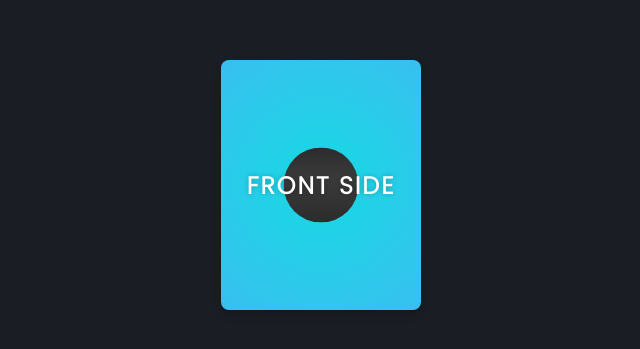
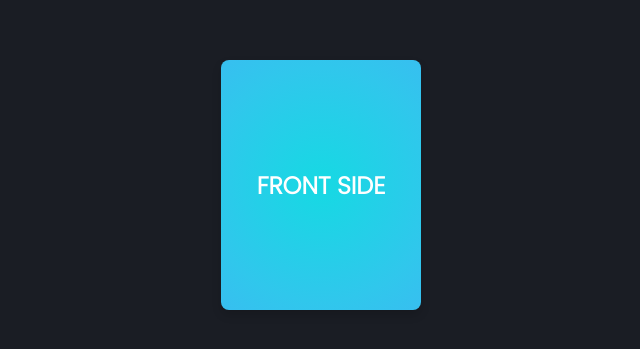
Before and after one commit to bytesoftheweb/Reels, a plain HTML site: page Cards/04/index.html in a window 1280 px wide. Shown: the part 215-564 px from the top of the page, without its empty margins (319-959 px from the left). Drawn offline with Linux system fonts and the light colour scheme.

Commit message:
Add files via upload

```diff
--- a/Cards/04/styles.css
+++ b/Cards/04/styles.css
@@ -17,6 +17,7 @@ body {
 body {
 	font-family: 'Poppins', sans-serif;
 	background-color: #1a1d24;
+	color: #fff;
 	display: grid;
 	place-content: center;
 }
@@ -26,61 +27,35 @@ body {
 	height: 250px;
 	perspective: 800px;
 }
-
-.card__title {
-	text-align: center;
-	text-shadow: 0 0 5px rgba(0, 0, 0, 0.25);
-	letter-spacing: 2px;
-}
-
 .card__inner {
 	position: relative;
 	height: 100%;
 	transform-style: preserve-3d;
 	transition: transform 0.5s;
 }
-
 .card:hover .card__inner {
 	transform: rotateY(180deg);
 }
-
 .card__body {
 	position: absolute;
 	inset: 0;
-	color: #fff;
 	display: grid;
 	place-items: center;
 	backface-visibility: hidden;
 	border-radius: 8px;
-	box-shadow: 0 5px 10px rgba(0, 0, 0, 0.15);
-	isolation: isolate;
+	box-shadow: 0 5px 10px
+		rgba(0, 0, 0, 0.15);
 }
-
 .card__body--front {
 	background-image: radial-gradient(
 		circle 248px at center,
-		#16d9e3 0%,
-		#30c7ec 47%,
+		#16d9e3 0%,#30c7ec 47%,
 		#46aef7 100%
 	);
 }
-
 .card__body--back {
-	background-image: linear-gradient(-20deg, #fc6076 0%, #ff9a44 100%);
+	background-image: linear-gradient(
+		-20deg, #fc6076 0%,
+		 #ff9a44 100%);
 	transform: rotateY(180deg);
 }
-
-
-.card__body::after{
-	content: "";
-	position: absolute;
-	top: 50%;
-	left: 50%;
-	transform: translate(-50%,-50%);
-	background: linear-gradient(to bottom, #323232 0%, #3F3F3F 40%, #1C1C1C 150%), linear-gradient(to top, rgba(255,255,255,0.40) 0%, rgba(0,0,0,0.25) 200%);
- background-blend-mode: multiply;
-	width: 75px;
-	height: 75px;
-	z-index: -1;
-	border-radius: 50%;
-}
```
